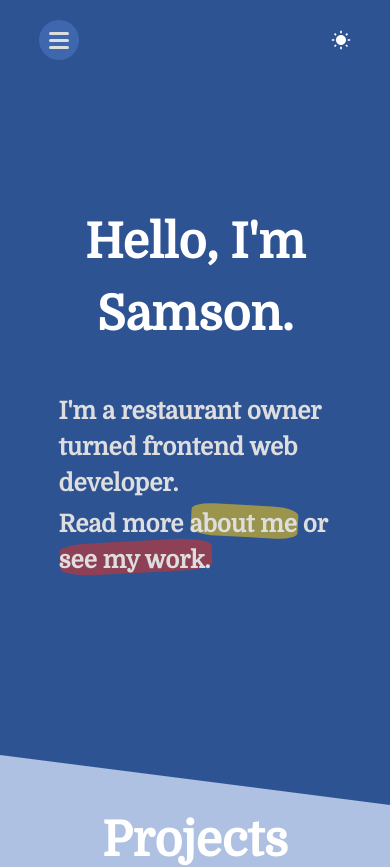
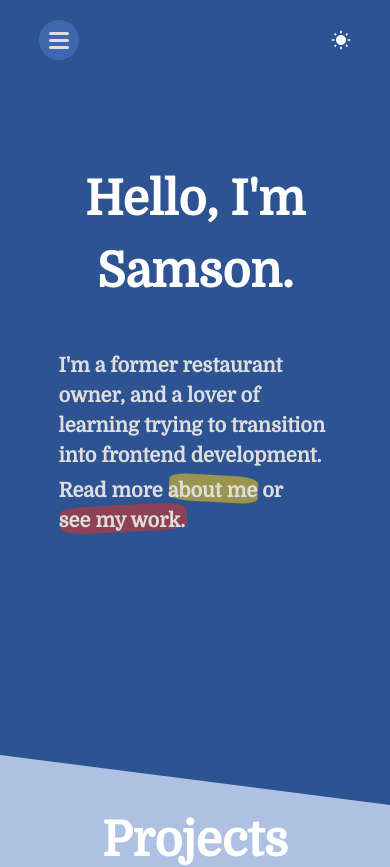
Before and after one commit to samsonc89/samson-react-portfolio, a React (Vite) app: page / in a window 390 px wide. Shown: the top 867 px of the page. Built offline with nearby package versions, Linux system fonts and the light colour scheme.

Commit message:
Fix wording

```diff
--- a/src/components/about/About.jsx
+++ b/src/components/about/About.jsx
@@ -7,10 +7,10 @@ const About = () => {
       <h1 className="section-heading">About</h1>
       <div className="about-content">
         <p className="about-text">
-          Hi there! I'm a seasoned restaurant owner with a passion for
-          innovation and a desire to constantly evolve. After years of managing
-          my own successful restaurants, I'm excited to dive into the world of
-          frontend development and bring my unique perspective to this field.
+          Hi there! I'm a seasoned restaurant owner with a passion for learning
+          and a desire to build things. After years of managing my own
+          successful restaurants, I'm excited to dive into the world of frontend
+          development and learn how to build my skills in this field.
         </p>
         <p className="about-text">
           With a strong background in customer service and a love for
--- a/src/components/home/Home.jsx
+++ b/src/components/home/Home.jsx
@@ -6,7 +6,10 @@ const Home = () => {
     <>
       <section id="home">
         <h1 className="section-heading">Hello, I'm Samson.</h1>
-        <h2>I'm a restaurant owner turned frontend web developer.</h2>
+        <h2>
+          I'm a former restaurant owner, and a lover of learning trying to
+          transition into frontend development.{" "}
+        </h2>
         <h2>
           Read more{" "}
           <span className="highlight-container highlight-about">
--- a/src/components/home/home.css
+++ b/src/components/home/home.css
@@ -1,16 +1,14 @@
 #home {
   height: 80vh;
+  max-width: 1600px;
   padding-top: 25vh;
   /* justify-content: center; */
   position: relative;
-  padding-bottom: -25vh;
   overflow: hidden;
 }
 
 .home-angle {
   background-color: var(--bg-color);
-
-  /* clip-path: polygon(0 0, 100% 100%, 0 100%); */
   width: 100vw;
   height: 100px;
 }
@@ -28,7 +26,6 @@
 
 #home > h2 {
   text-align: start;
-
   margin-bottom: 5px;
 }
 
@@ -64,11 +61,12 @@
 
 @media screen and (max-width: 480px) {
   #home {
-    padding-top: 15vh;
+    padding-top: 10vh;
   }
 
   #home > h2 {
     padding-left: 0;
+    font-size: 1.25rem;
   }
   .home-angle,
   .home-angle::after {
```
